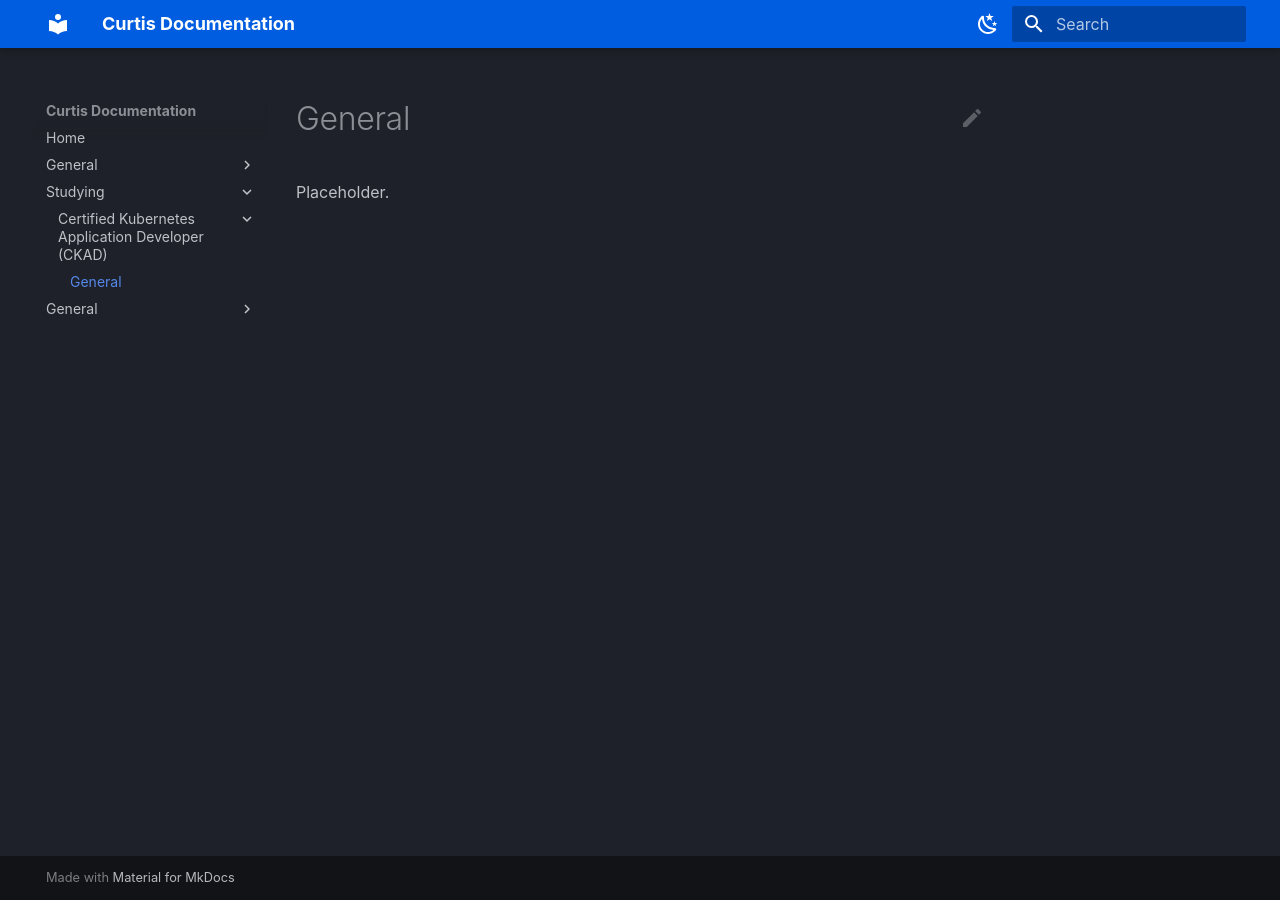
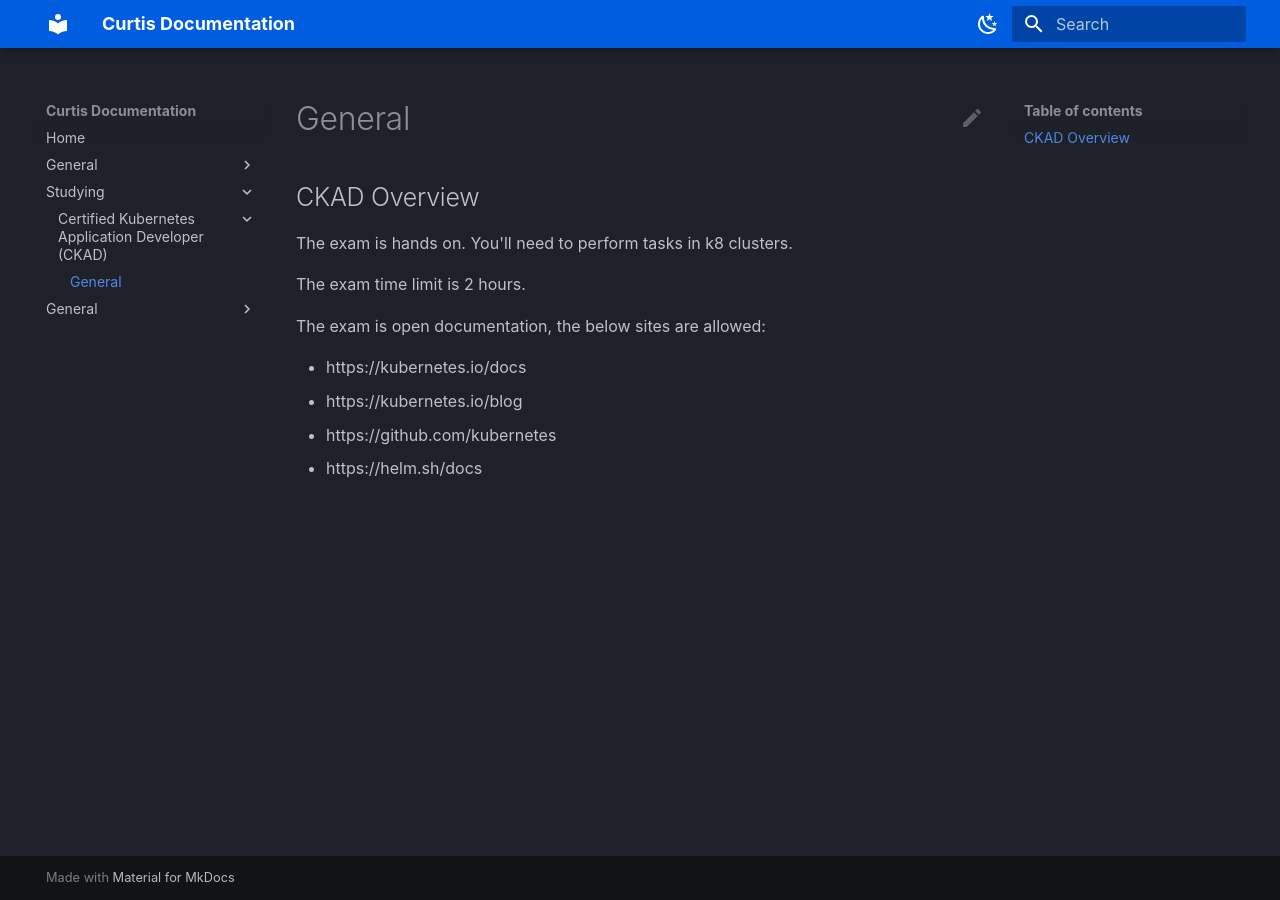
Before and after one commit to CURRTIS1/CURRTIS1.github.io, an MkDocs documentation site: the page built from docs/docs/studying/Certified Kubernetes Application Developer (CKAD)/general.md, in a window 1280 px wide. Built offline with MkDocs 1.6.1 and Material for MkDocs 9.7.7, drawn with Linux system fonts in a browser that asks for light colours.

Commit message:
adding ckad

```diff
--- a/docs/docs/studying/Certified Kubernetes Application Developer (CKAD)/general.md
+++ b/docs/docs/studying/Certified Kubernetes Application Developer (CKAD)/general.md
@@ -1 +1,12 @@
-Placeholder.
+## CKAD Overview
+
+The exam is hands on. You'll need to perform tasks in k8 clusters.
+
+The exam time limit is 2 hours.
+
+The exam is open documentation, the below sites are allowed:
+
+- https://kubernetes.io/docs
+- https://kubernetes.io/blog
+- https://github.com/kubernetes
+- https://helm.sh/docs
```
